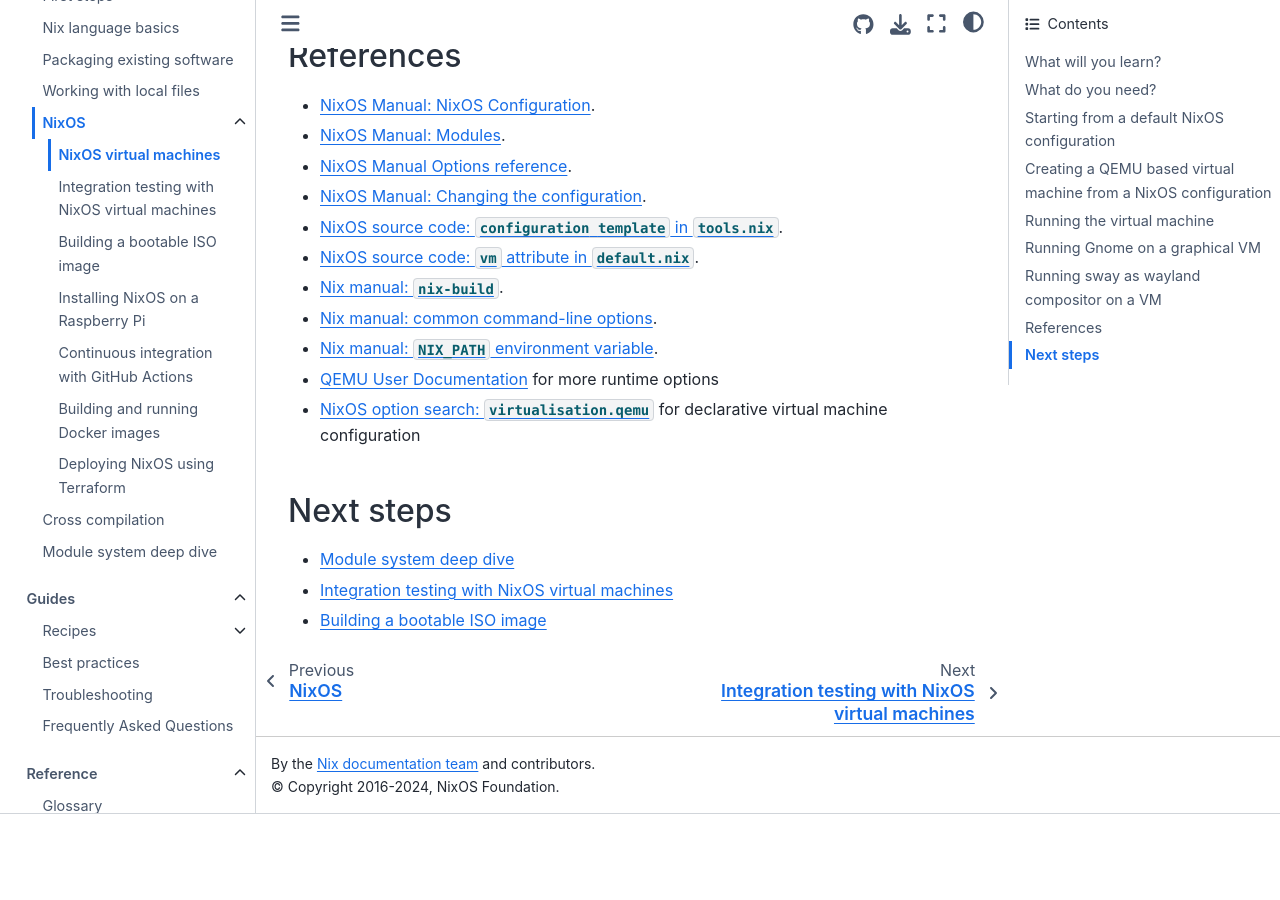
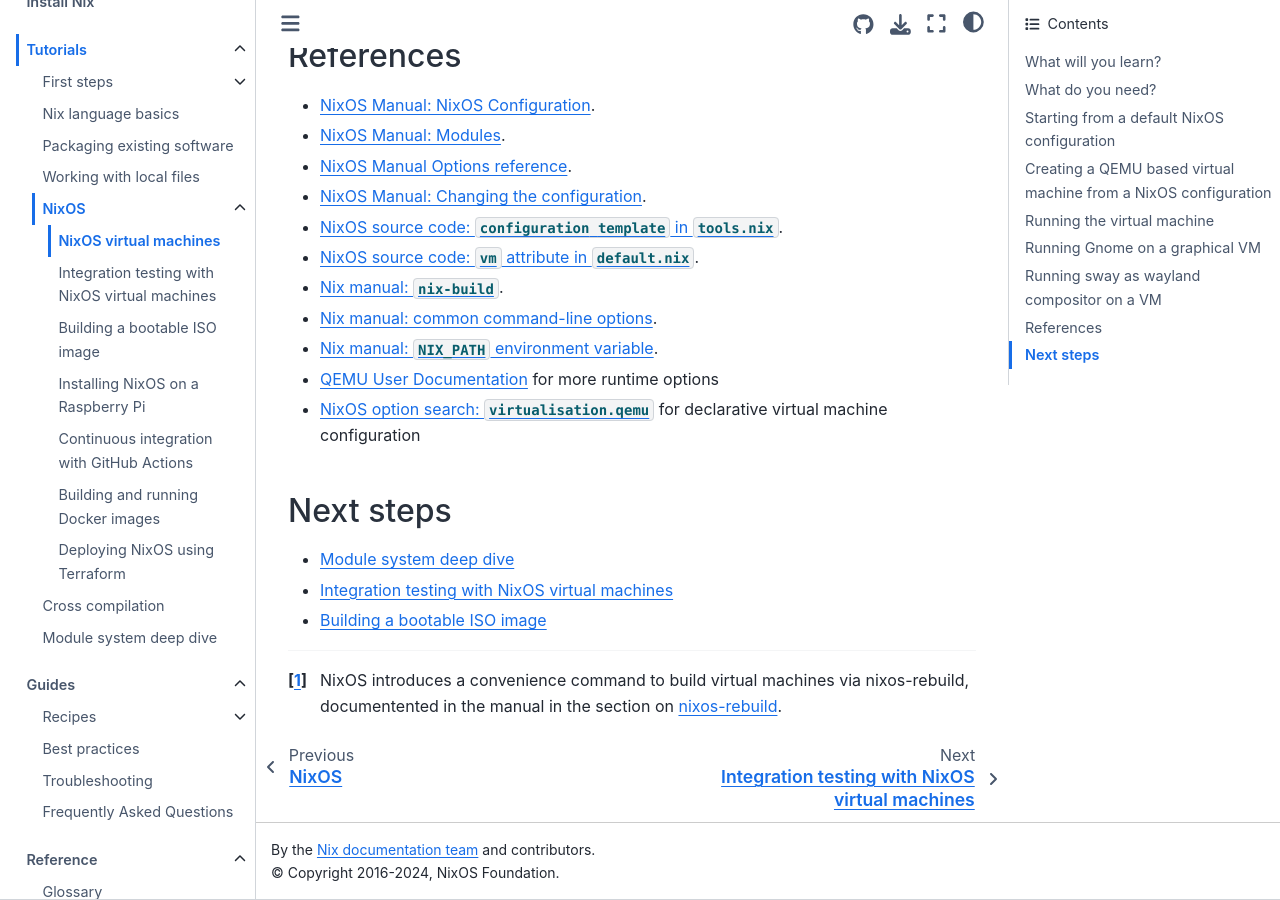
Before and after one commit to NixOS/nix.dev, a Sphinx documentation site: the page built from source/tutorials/nixos/nixos-configuration-on-vm.md, in a window 1280 px wide and 900 px high, scrolled down 6801 px. Built offline with Sphinx 7.4.7 and the Sphinx Book theme 1.1.4, drawn with Linux system fonts in a browser that asks for light colours; before the commit the page ends 7615 px from its top, so only the background shows below that.

Commit message:
keep reference to nixos-rebuild build-vm

```diff
--- a/source/tutorials/nixos/nixos-configuration-on-vm.md
+++ b/source/tutorials/nixos/nixos-configuration-on-vm.md
@@ -172,9 +172,11 @@
 
 - The [`-I` option](https://nix.dev/manual/nix/2.18/command-ref/opt-common.html#opt-I) prepends entries to the search path.
 
-  Here we set `nixpkgs` to refer to a [specific version of Nixpkgs](ref-pinning-nixpkgs) and set `nix-config` to the `configuration.nix` file in the current directory.
+  Here we set `nixpkgs` to refer to a [specific version of Nixpkgs](ref-pinning-nixpkgs) and set `nix-config` to the `configuration.nix` file in the current directory.[^nixosrebuildbuildvm]
 
 </details>
+
+[^nixosrebuildbuildvm]: NixOS introduces a convenience command to build virtual machines via nixos-rebuild, documentented in the manual in the section on [nixos-rebuild](https://nixos.org/manual/nixos/stable/#sec-changing-config).
 
 ## Running the virtual machine
 
```
